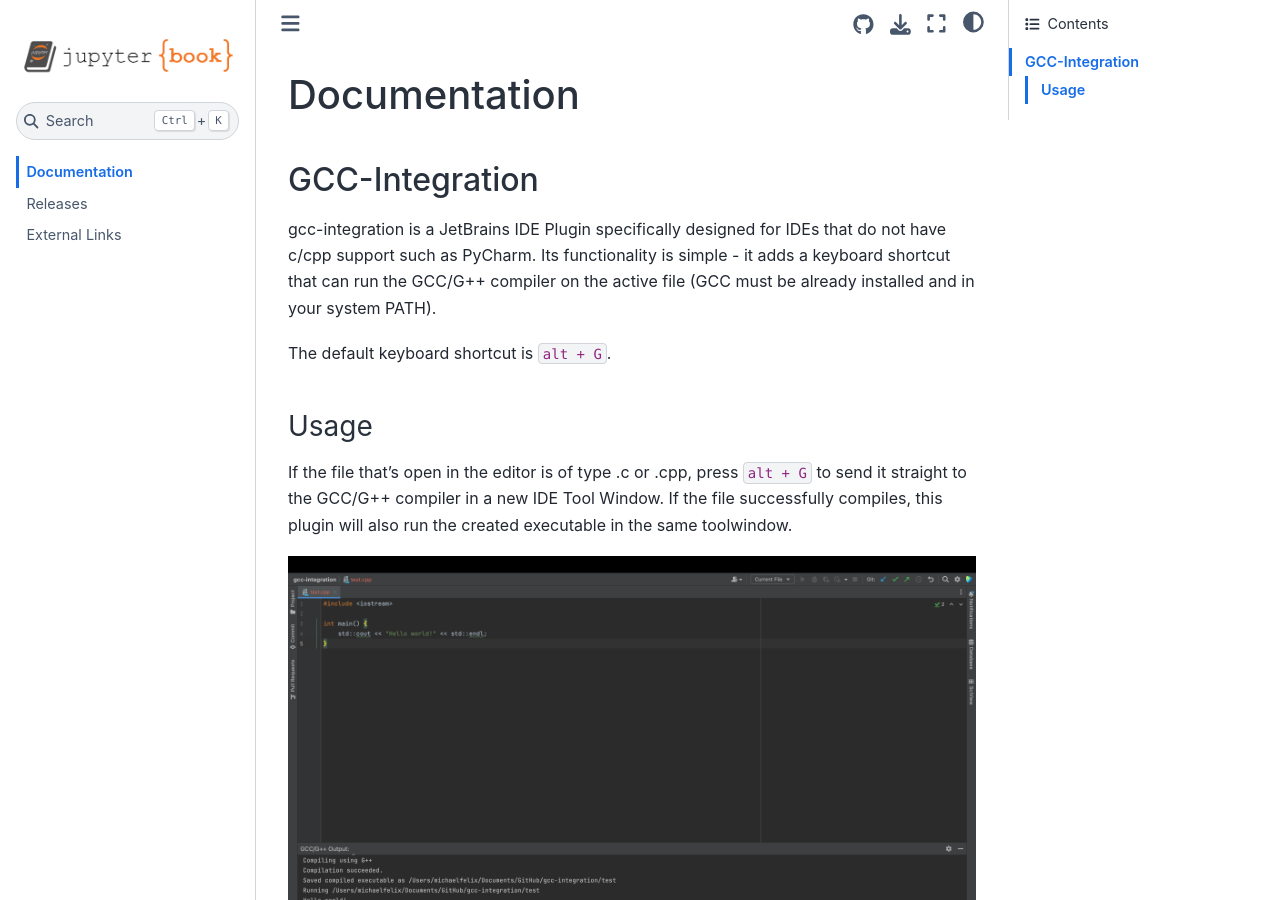
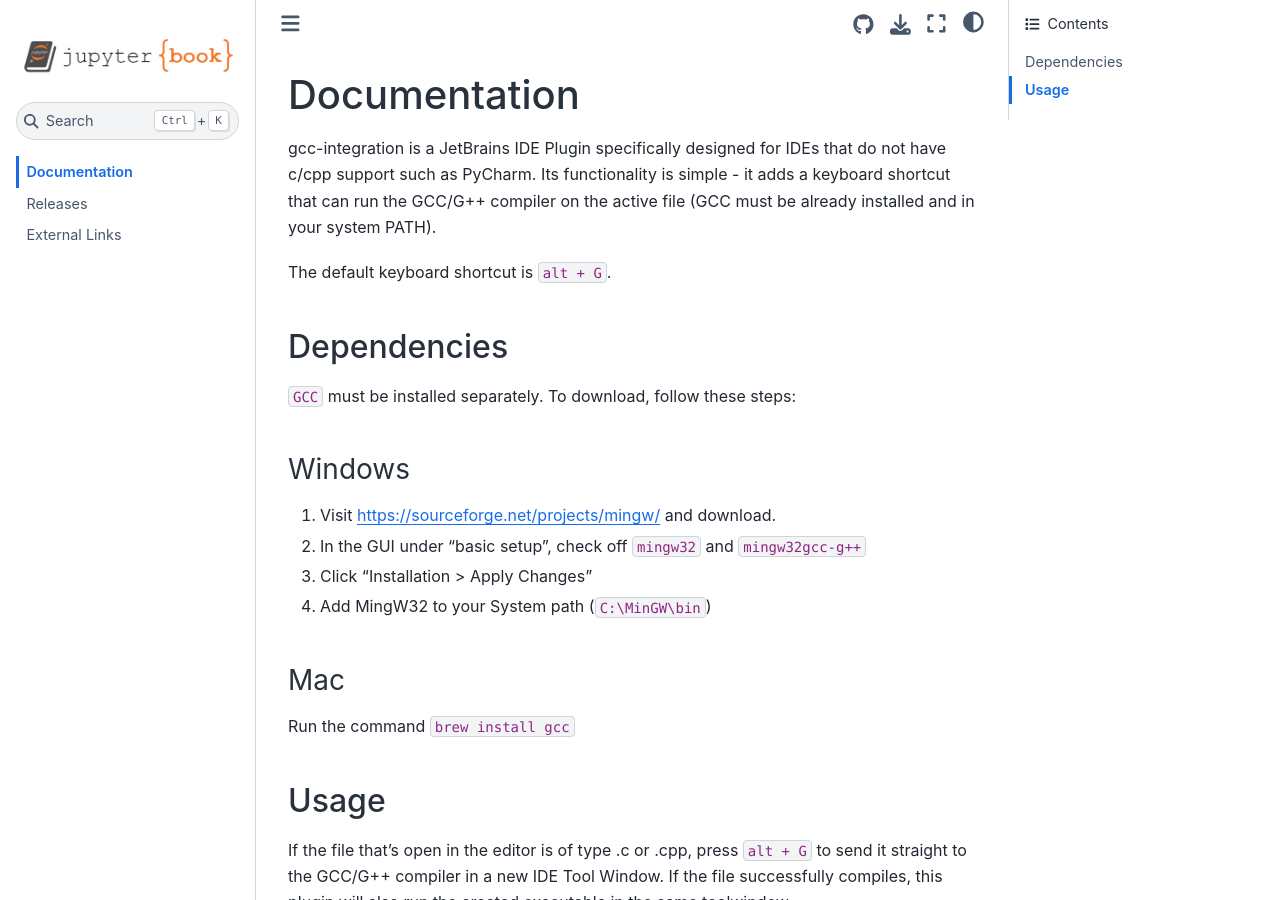
Before and after one commit to mike-fmh/GCC-Integration, a Jupyter Book: the page built from docs/index.md, in a window 1280 px wide and 900 px high. Built offline with Jupyter Book 1.0.4 settings and Sphinx 7.4.7 and the Sphinx Book theme 1.1.4, drawn with Linux system fonts in a browser that asks for light colours.

Commit message:
install gcc instructions

```diff
--- a/docs/index.md
+++ b/docs/index.md
@@ -1,13 +1,25 @@
 # Documentation
-
-
-## GCC-Integration
 
 gcc-integration is a JetBrains IDE Plugin specifically designed for IDEs that do not have c/cpp support such as PyCharm. Its functionality is simple - it adds a keyboard shortcut that can run the GCC/G++ compiler on the active file (GCC must be already installed and in your system PATH).
 
 The default keyboard shortcut is `alt + G`.
 
-### Usage
+## Dependencies
+
+`GCC` must be installed separately. To download, follow these steps:
+
+### Windows
+
+1) Visit https://sourceforge.net/projects/mingw/ and download.
+2) In the GUI under "basic setup", check off `mingw32` and `mingw32gcc-g++`
+3) Click "Installation > Apply Changes"
+4) Add MingW32 to your System path (`C:\MinGW\bin`)
+
+### Mac
+
+Run the command `brew install gcc`
+
+## Usage
 
 If the file that's open in the editor is of type .c or .cpp, press `alt + G` to send it straight to the GCC/G++ compiler in a new IDE Tool Window. If the file successfully compiles, this plugin will also run the created executable in the same toolwindow.
 
```
Also changed, not shown: README.md (+16 -1 lines).
